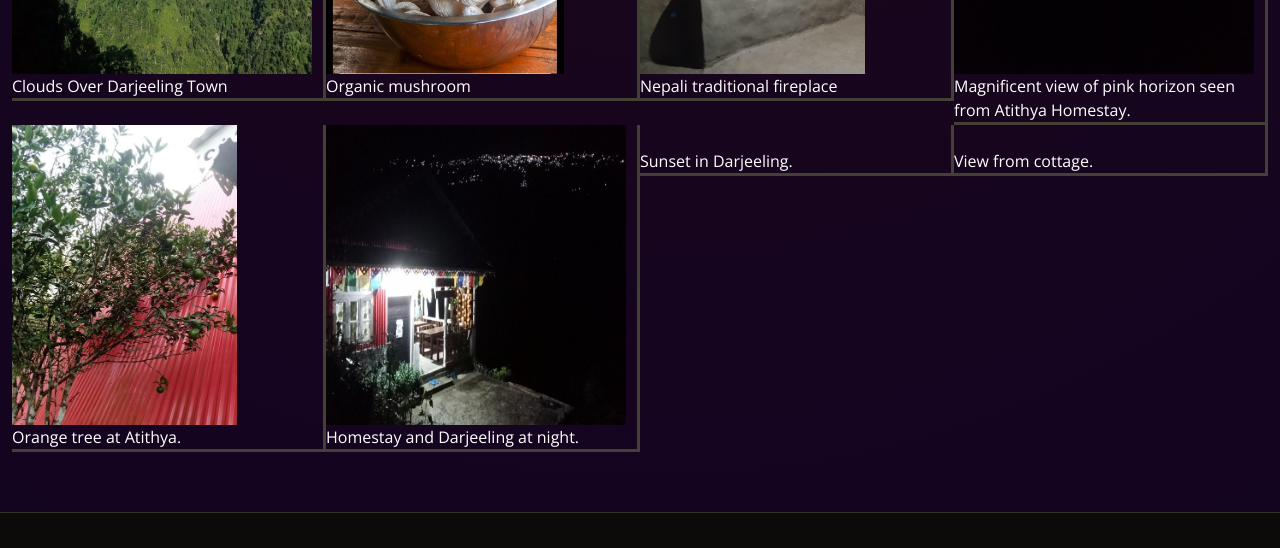
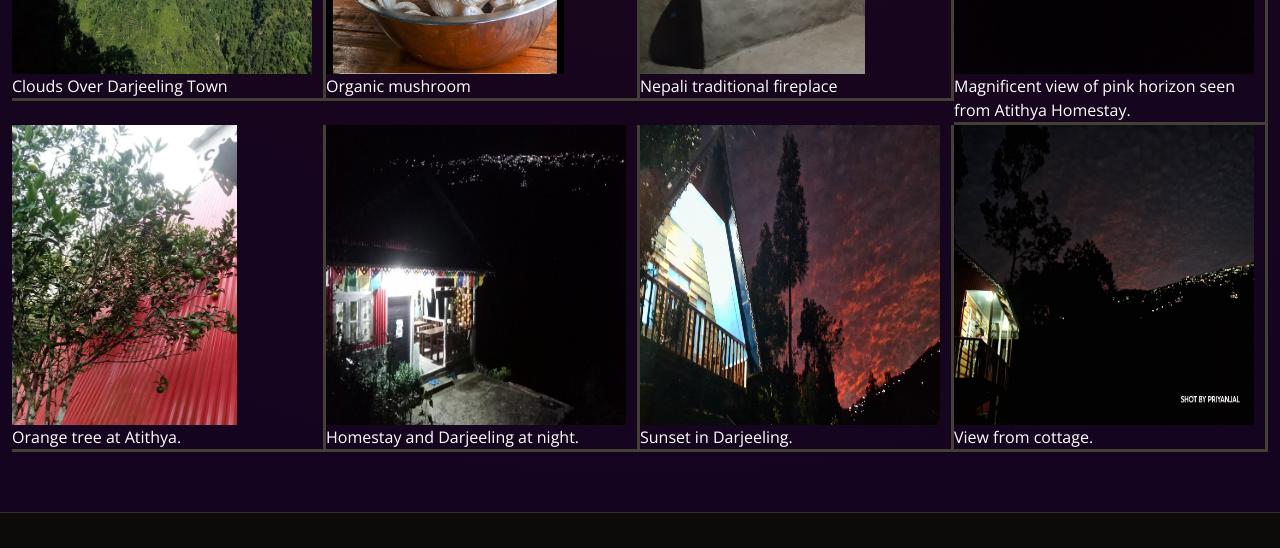
Before and after one commit to atithyaHomestay/atithya, a plain HTML site: page media.html in a window 1280 px wide. Shown: the part 2160-2708 px from the top of the page. Drawn offline with nearby package versions, Linux system fonts and the light colour scheme; a web font is replaced by a local one.

Commit message:
Update media.html

```diff
--- a/media.html
+++ b/media.html
@@ -326,8 +326,8 @@
 
             <div class="col-lg-3 col-md-4">
               <div class="gallery-item">
-                <a href="assets/img/sunset0.jpeg" class="gallery-lightbox" data-gall="gallery-item">
-                  <img src="assets/img/sunset0.jpeg" alt="" class="img-fluid" style="max-width: 300px; height: 300px;">
+                <a href="assets/img/sunset0.jpg" class="gallery-lightbox" data-gall="gallery-item">
+                  <img src="assets/img/sunset0.jpg" alt="" class="img-fluid" style="max-width: 300px; height: 300px;">
                 </a>
               <div class="caption">Sunset in Darjeeling.</div>
                 </div>
@@ -335,8 +335,8 @@
 
             <div class="col-lg-3 col-md-4">
               <div class="gallery-item">
-                <a href="assets/img/sunset cottage.jpeg" class="gallery-lightbox" data-gall="gallery-item">
-                  <img src="assets/img/sunset cottage.jpeg" alt="" class="img-fluid" style="max-width: 300px; height: 300px;">
+                <a href="assets/img/sunset cottage.jpg" class="gallery-lightbox" data-gall="gallery-item">
+                  <img src="assets/img/sunset cottage.jpg" alt="" class="img-fluid" style="max-width: 300px; height: 300px;">
                 </a>
               <div class="caption">View from cottage.</div>
                 </div>
```
